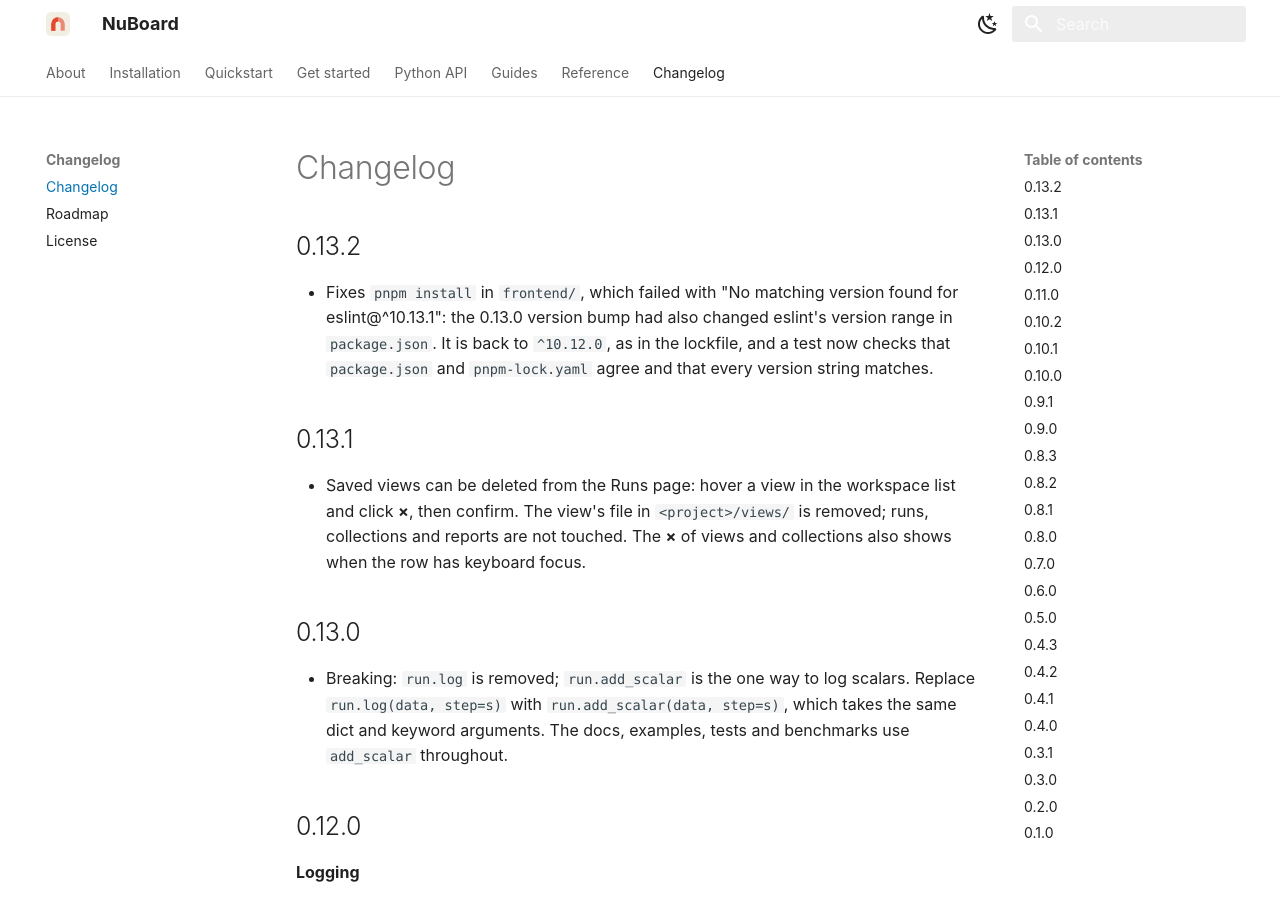
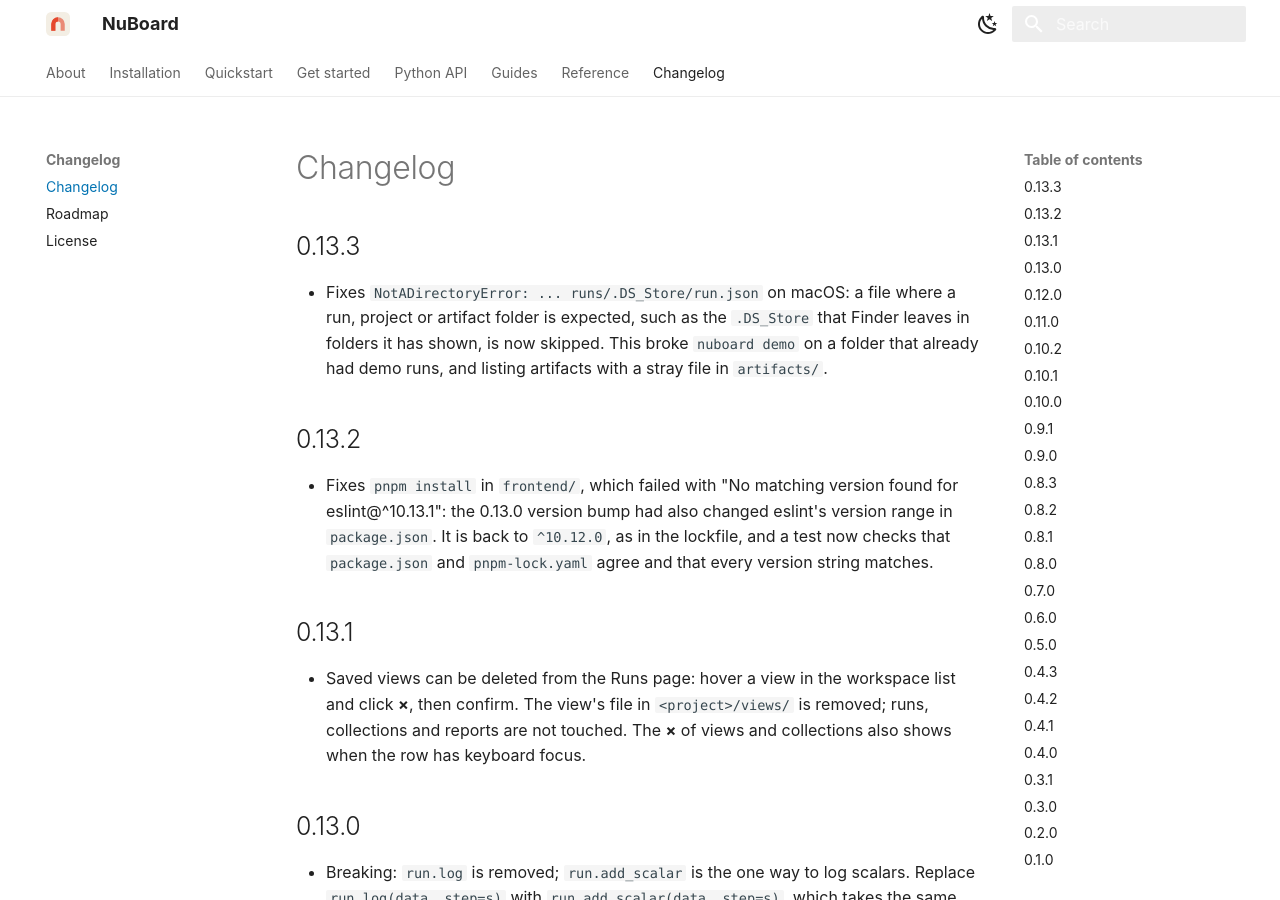
Before and after one commit to eagomez2/nuboard, an MkDocs documentation site: the page built from docs/changelog.md, in a window 1280 px wide and 900 px high. Built offline with MkDocs 1.6.1 and Material for MkDocs 9.7.7, drawn with Linux system fonts in a browser that asks for light colours.

Commit message:
Skip stray files such as .DS_Store where folders are expected; release 0.13.3

```diff
--- a/docs/changelog.md
+++ b/docs/changelog.md
@@ -1,4 +1,12 @@
 # Changelog
+
+## 0.13.3
+
+- Fixes `NotADirectoryError: ... runs/.DS_Store/run.json` on macOS: a file
+  where a run, project or artifact folder is expected, such as the
+  `.DS_Store` that Finder leaves in folders it has shown, is now skipped.
+  This broke `nuboard demo` on a folder that already had demo runs, and
+  listing artifacts with a stray file in `artifacts/`.
 
 ## 0.13.2
 
--- a/pyproject.toml
+++ b/pyproject.toml
@@ -1,6 +1,6 @@
 [project]
 name = "nuboard"
-version = "0.13.2"
+version = "0.13.3"
 description = "A fast, local, folder-based experiment tracker and viewer for ML training."
 readme = "README.md"
 requires-python = ">=3.10"
```
Also changed, not shown: README.md (+1 -1 lines), docs/installation.md (+7 -7 lines), 6 other files.
